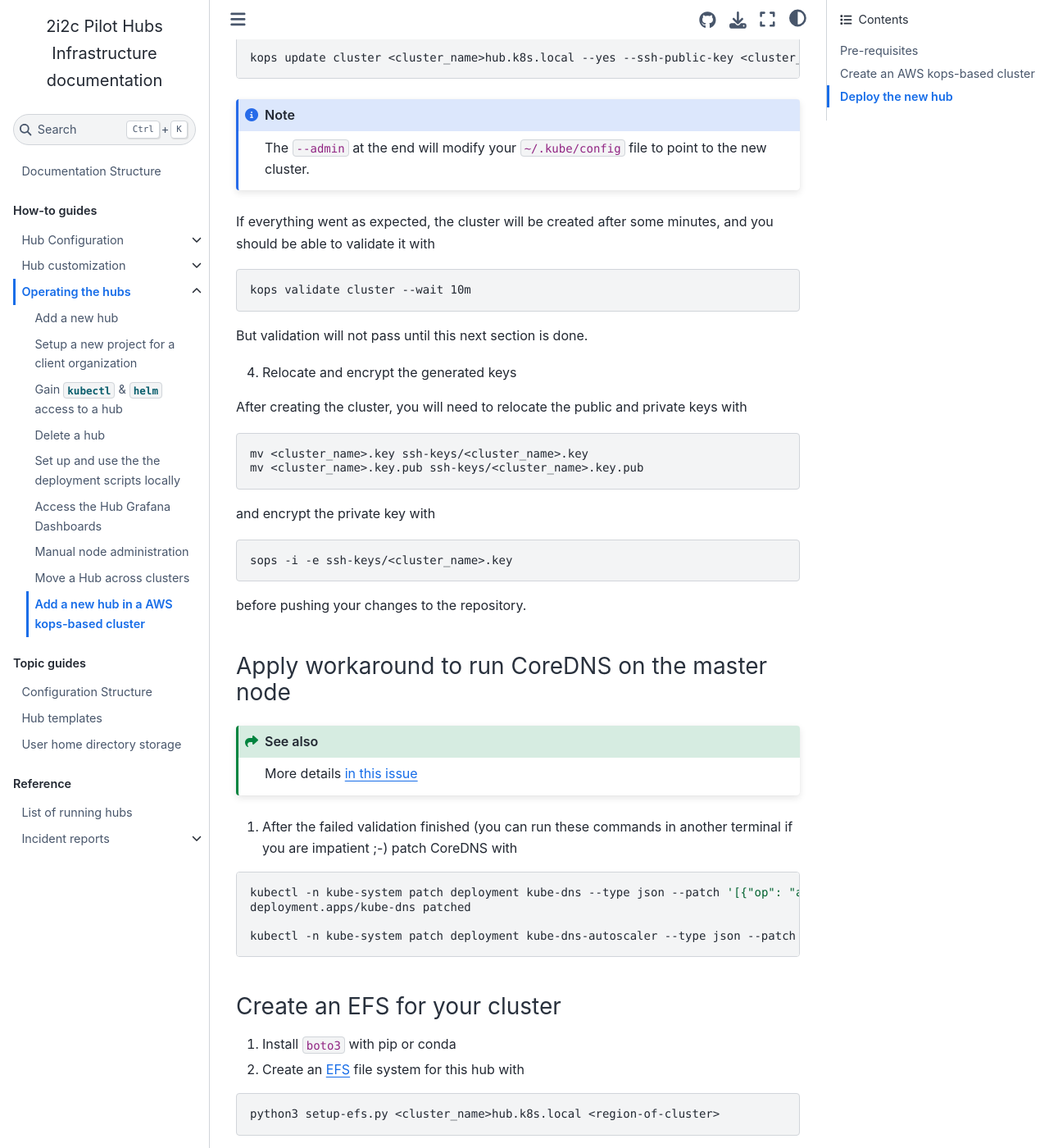
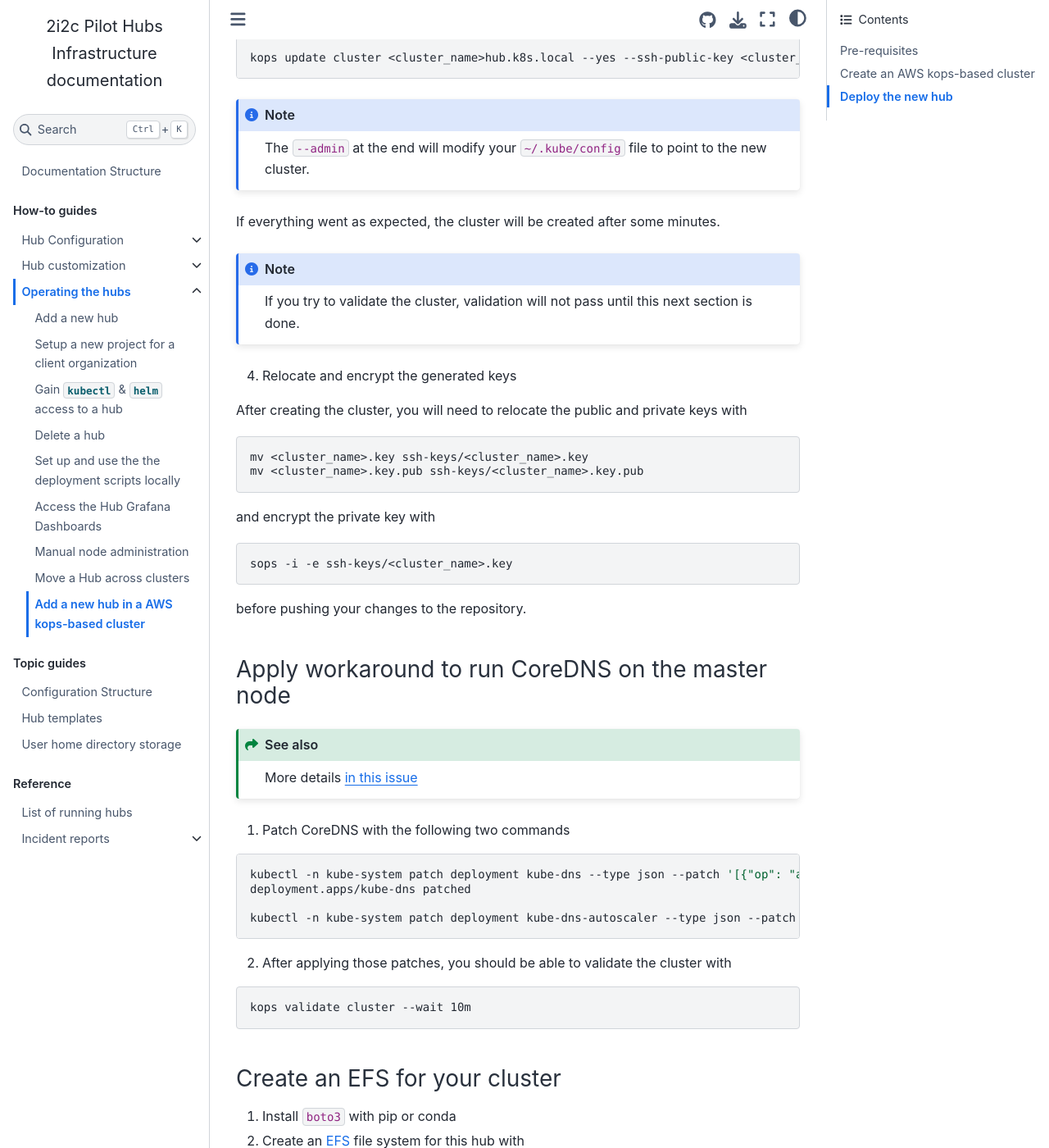
Before and after one commit to 2i2c-org/infrastructure, a Sphinx documentation site: the page built from docs/howto/operate/add-aws-hub.md, in a window 1280 px wide and 1400 px high, scrolled down 2356 px. Shown: the whole window at 82% size. Built offline with Sphinx 7.4.7 and the Sphinx Book theme 1.1.4, drawn with Linux system fonts in a browser that asks for light colours.

Commit message:
Validate the cluster after applying the CoreDNS patches
Previously, I was suggesting to validate and fail (with a 10 minutes
waiting time) before applying the CoreDNS patches. Since we already know
the validation will fail, let's apply the patches **before** requesting
the validation process.

````diff
--- a/docs/howto/operate/add-aws-hub.md
+++ b/docs/howto/operate/add-aws-hub.md
@@ -107,14 +107,11 @@ The `--admin` at the end will modify your `~/.kube/config` file to point to the
 cluster.
 ```
 
-If everything went as expected, the cluster will be created after some minutes, and you
-should be able to validate it with
+If everything went as expected, the cluster will be created after some minutes.
 
-```bash
-kops validate cluster --wait 10m
+```{note}
+If you try to validate the cluster, validation will not pass until this next section is done.
 ```
-
-But validation will not pass until this next section is done.
 
 4. Relocate and encrypt the generated keys
 
@@ -139,14 +136,19 @@ before pushing your changes to the repository.
 More details [in this issue](https://github.com/kubernetes/kops/issues/11199)
 ```
 
-1. After the failed validation finished (you can run these commands in another terminal
-if you are impatient ;-) patch CoreDNS with
+1. Patch CoreDNS with the following two commands
 
 ```bash
 kubectl -n kube-system patch deployment kube-dns --type json --patch '[{"op": "add", "path": "/spec/template/spec/tolerations", "value": [{"key": "node-role.kubernetes.io/master", "effect": "NoSchedule"}]}]'
 deployment.apps/kube-dns patched
 
 kubectl -n kube-system patch deployment kube-dns-autoscaler --type json --patch '[{"op": "add", "path": "/spec/template/spec/tolerations", "value": [{"key": "node-role.kubernetes.io/master", "effect": "NoSchedule"}]}]'
+```
+
+2. After applying those patches, you should be able to validate the cluster with
+
+```bash
+kops validate cluster --wait 10m
 ```
 
 ### Create an EFS for your cluster
````
